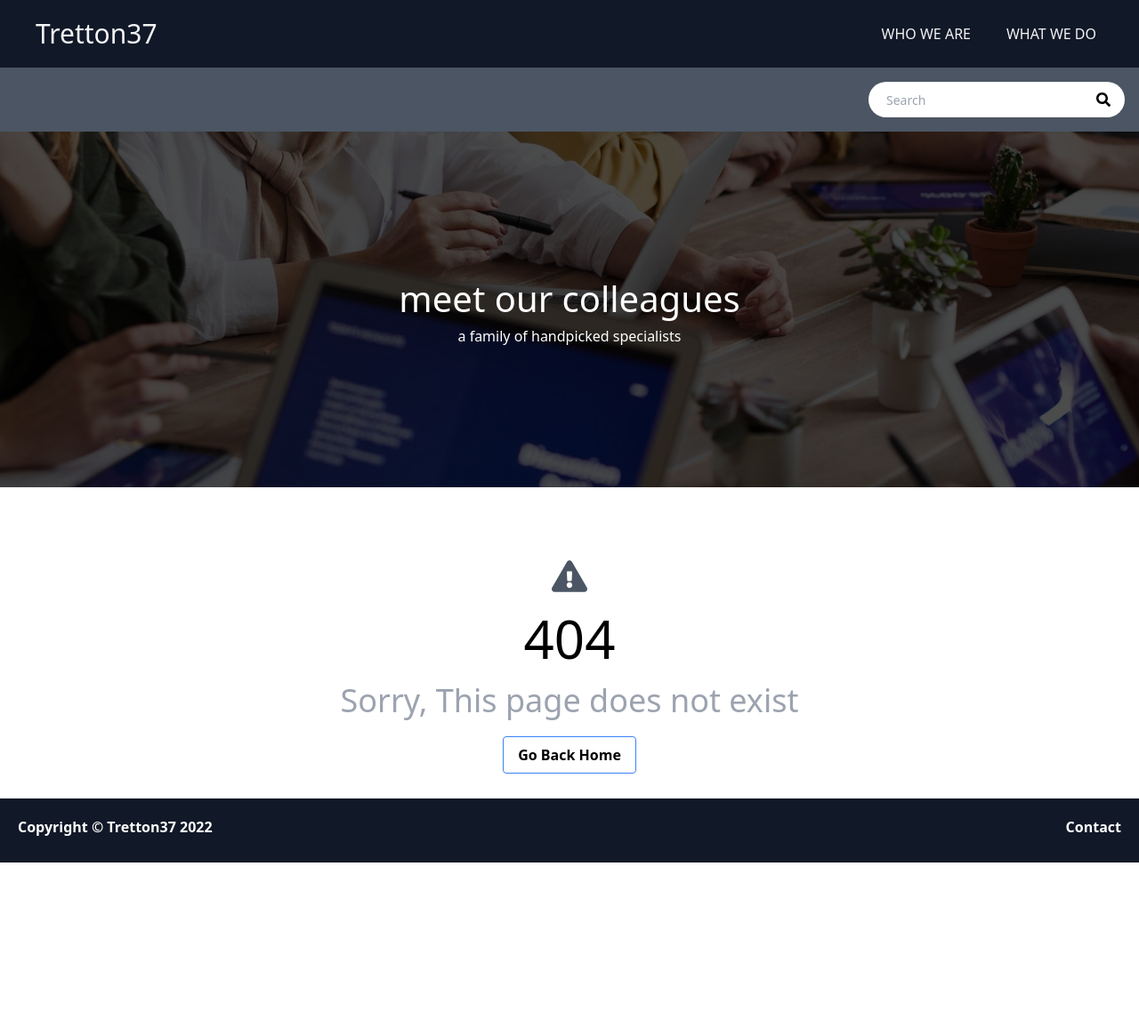
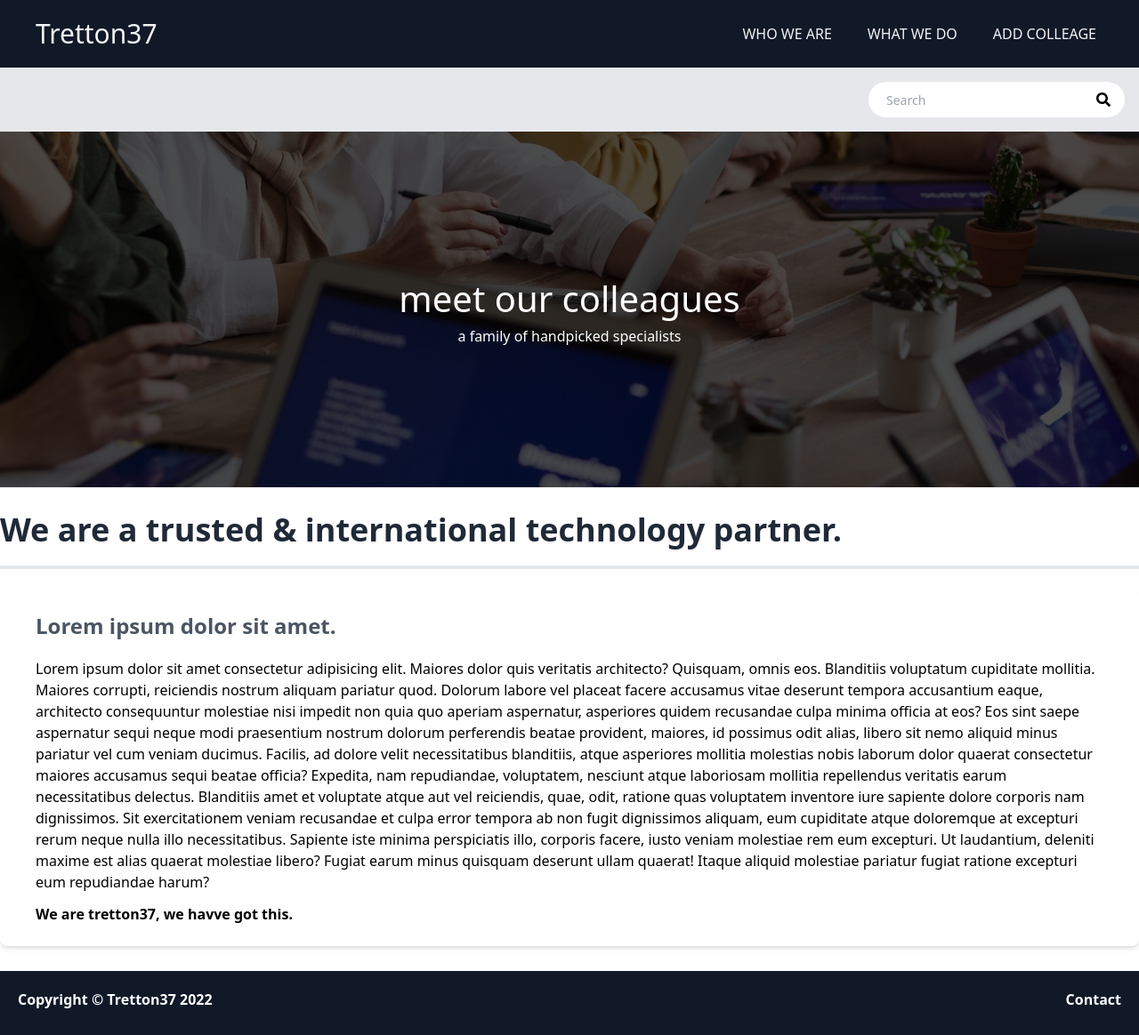
Before and after one commit to siavashsajady/colleagues-profiles-frontend, a Next.js app: page /whoweare in a window 1280 px wide. Before the commit this address had no page. Shown: the whole page at 89% size. Before the commit the page ends 970 px from the top, so only its background shows below. Built offline with nearby package versions, Linux system fonts and the light colour scheme.

Commit message:
create add page and functionality to add new user & install react toastify to error display

```diff
--- a/components/Header.js
+++ b/components/Header.js
@@ -1,3 +1,5 @@
+import { FaSignInAlt, FaSignOutAlt } from 'react-icons/fa';
+import { useContext } from 'react';
 import Link from 'next/link';
 
 export default function Header() {
@@ -22,6 +24,12 @@ export default function Header() {
               What we do
             </a>
           </Link>
+
+          <Link href='/employees/add'>
+            <a className='mx-5 cursor-pointer uppercase hover:text-indigo-300'>
+              Add Colleage
+            </a>
+          </Link>
         </nav>
       </div>
     </header>
--- a/components/Search.js
+++ b/components/Search.js
@@ -14,9 +14,9 @@ export default function Search() {
   };
 
   return (
-    <div className='relative bg-gray-600 p-4'>
+    <div className='relative bg-gray-200 p-4'>
       <div className='container mx-auto flex items-center justify-center md:justify-end'>
-        <div className='relative text-gray-600 w-72'>
+        <div className='relative text-gray-200 w-72'>
           <form onSubmit={handleSubmit}>
             <input
               className='bg-white h-10 px-5 pr-10 rounded-full text-sm focus:outline-none w-72'
--- a/package.json
+++ b/package.json
@@ -12,7 +12,8 @@
     "qs": "^6.10.2",
     "react": "17.0.2",
     "react-dom": "17.0.2",
-    "react-icons": "^4.3.1"
+    "react-icons": "^4.3.1",
+    "react-toastify": "^8.1.0"
   },
   "devDependencies": {
     "autoprefixer": "^10.4.2",
--- /dev/null
+++ b/pages/employees/add.js
@@ -0,0 +1,131 @@
+import { ToastContainer, toast } from 'react-toastify';
+import 'react-toastify/dist/ReactToastify.css';
+import { useState } from 'react';
+import { useRouter } from 'next/router';
+import Link from 'next/link';
+import Layout from '@/components/Layout';
+import { API_URL } from '@/config/index';
+
+export default function AddEmployeePage() {
+  const [values, setValues] = useState({
+    name: '',
+    office: '',
+    description: '',
+  });
+
+  const router = useRouter();
+
+  const handleSubmit = async (e) => {
+    e.preventDefault();
+
+    // Validation
+    const hasEmptyFields = Object.values(values).some(
+      (element) => element === ''
+    );
+
+    if (hasEmptyFields) {
+      toast.error('Please fill in all fields');
+    }
+
+    const res = await fetch(`${API_URL}/employees`, {
+      method: 'POST',
+      headers: {
+        'Content-Type': 'application/json',
+      },
+      body: JSON.stringify(values),
+    });
+    if (!res.ok) {
+      if (res.status === 403 || res.status === 401) {
+        toast.error('No token included');
+        return;
+      }
+      toast.error('Something Went Wrong');
+    } else {
+      const emp = await res.json();
+      router.push(`/employees/${emp.slug}`);
+    }
+  };
+
+  const handleInputChange = (e) => {
+    const { name, value } = e.target;
+    setValues({ ...values, [name]: value });
+  };
+
+  return (
+    <Layout title='Add New Employee'>
+      <div className='container mx-auto   px-6 my-12'>
+        <button className='bg-transparent border border-gray-500 text-gray-500 hover:bg-gray-500 hover:text-white text-center py-2 px-4 rounded '>
+          <Link href='/'>Go Back</Link>
+        </button>
+        <h1 className='text-3xl border-b-4 mt-3 pb-5 font-bold text-blue-500'>
+          Add Colleage
+        </h1>
+        <div className='flex justify-center  px-6 my-12'>
+          <ToastContainer />
+          <form
+            onSubmit={handleSubmit}
+            className='lg:w-1/2 lg:h-auto px-8 pt-6 pb-8 mb-4 bg-white'
+          >
+            <div className='mb-4 md:flex md:justify-between'>
+              <div className='mb-4 md:mr-2 md:mb-0'>
+                <label
+                  htmlFor='name'
+                  className='block mb-2 text-sm font-bold text-gray-700'
+                >
+                  Colleage Name
+                </label>
+                <input
+                  type='text'
+                  id='name'
+                  name='name'
+                  value={values.name}
+                  onChange={handleInputChange}
+                  className='w-full px-3 py-2 text-sm leading-tight text-gray-700 border rounded shadow appearance-none focus:outline-none focus:shadow-outline'
+                />
+              </div>
+              <div className='mb-4 md:mr-2 md:mb-0'>
+                <label
+                  htmlFor='office'
+                  className='block mb-2 text-sm font-bold text-gray-700'
+                >
+                  Office
+                </label>
+                <input
+                  type='text'
+                  name='office'
+                  id='office'
+                  value={values.office}
+                  onChange={handleInputChange}
+                  className='w-full px-3 py-2 text-sm leading-tight text-gray-700 border rounded shadow appearance-none focus:outline-none focus:shadow-outline'
+                />
+              </div>
+            </div>
+
+            <div>
+              <label
+                htmlFor='description'
+                className='block mb-2 text-sm font-bold text-gray-700'
+              >
+                Description
+              </label>
+              <textarea
+                type='text'
+                name='description'
+                id='description'
+                value={values.description}
+                onChange={handleInputChange}
+                className='resize-none form-control w-full px-3 py-2 mb-3 text-sm leading-tight text-gray-700 border rounded-md shadow appearance-none focus:outline-none focus:shadow-outline'
+              ></textarea>
+            </div>
+
+            <input
+              type='submit'
+              value='Add Colleage'
+              className='w-full px-4 py-2 font-bold text-white bg-blue-500 rounded-full hover:bg-blue-700 focus:outline-none focus:shadow-outline'
+            />
+          </form>
+        </div>
+      </div>
+    </Layout>
+  );
+}
--- /dev/null
+++ b/pages/whoweare.js
@@ -0,0 +1,50 @@
+import Layout from '@/components/Layout';
+
+export default function WhoWeArePage() {
+  return (
+    <Layout
+      title='Who we are | tretton37'
+      description='We are a trusted &amp; international technology partner. We aid forward thinking organizations and development teams in pioneering digital transformation and solving business critical ambitions using mode...'
+    >
+      <h1 className='text-4xl border-b-4 pb-5 font-bold text-gray-800'>
+        We are a trusted & international technology partner.
+      </h1>
+      <div className='bg-white shadow-md rounded-lg px-10 py-6 mt-6'>
+        <h3 className='text-2xl font-bold text-gray-600 mb-5'>
+          Lorem ipsum dolor sit amet.
+        </h3>
+        <p className='mb-3'>
+          Lorem ipsum dolor sit amet consectetur adipisicing elit. Maiores dolor
+          quis veritatis architecto? Quisquam, omnis eos. Blanditiis voluptatum
+          cupiditate mollitia. Maiores corrupti, reiciendis nostrum aliquam
+          pariatur quod. Dolorum labore vel placeat facere accusamus vitae
+          deserunt tempora accusantium eaque, architecto consequuntur molestiae
+          nisi impedit non quia quo aperiam aspernatur, asperiores quidem
+          recusandae culpa minima officia at eos? Eos sint saepe aspernatur
+          sequi neque modi praesentium nostrum dolorum perferendis beatae
+          provident, maiores, id possimus odit alias, libero sit nemo aliquid
+          minus pariatur vel cum veniam ducimus. Facilis, ad dolore velit
+          necessitatibus blanditiis, atque asperiores mollitia molestias nobis
+          laborum dolor quaerat consectetur maiores accusamus sequi beatae
+          officia? Expedita, nam repudiandae, voluptatem, nesciunt atque
+          laboriosam mollitia repellendus veritatis earum necessitatibus
+          delectus. Blanditiis amet et voluptate atque aut vel reiciendis, quae,
+          odit, ratione quas voluptatem inventore iure sapiente dolore corporis
+          nam dignissimos. Sit exercitationem veniam recusandae et culpa error
+          tempora ab non fugit dignissimos aliquam, eum cupiditate atque
+          doloremque at excepturi rerum neque nulla illo necessitatibus.
+          Sapiente iste minima perspiciatis illo, corporis facere, iusto veniam
+          molestiae rem eum excepturi. Ut laudantium, deleniti maxime est alias
+          quaerat molestiae libero? Fugiat earum minus quisquam deserunt ullam
+          quaerat! Itaque aliquid molestiae pariatur fugiat ratione excepturi
+          eum repudiandae harum?
+        </p>
+        <p>
+          <span className='font-bold'>
+            We are tretton37, we havve got this.
+          </span>
+        </p>
+      </div>
+    </Layout>
+  );
+}
```
Also changed, not shown: styles/Form.module.css (added, +39 -0 lines), 1 other file (tests, documents, lock files or other folders).
